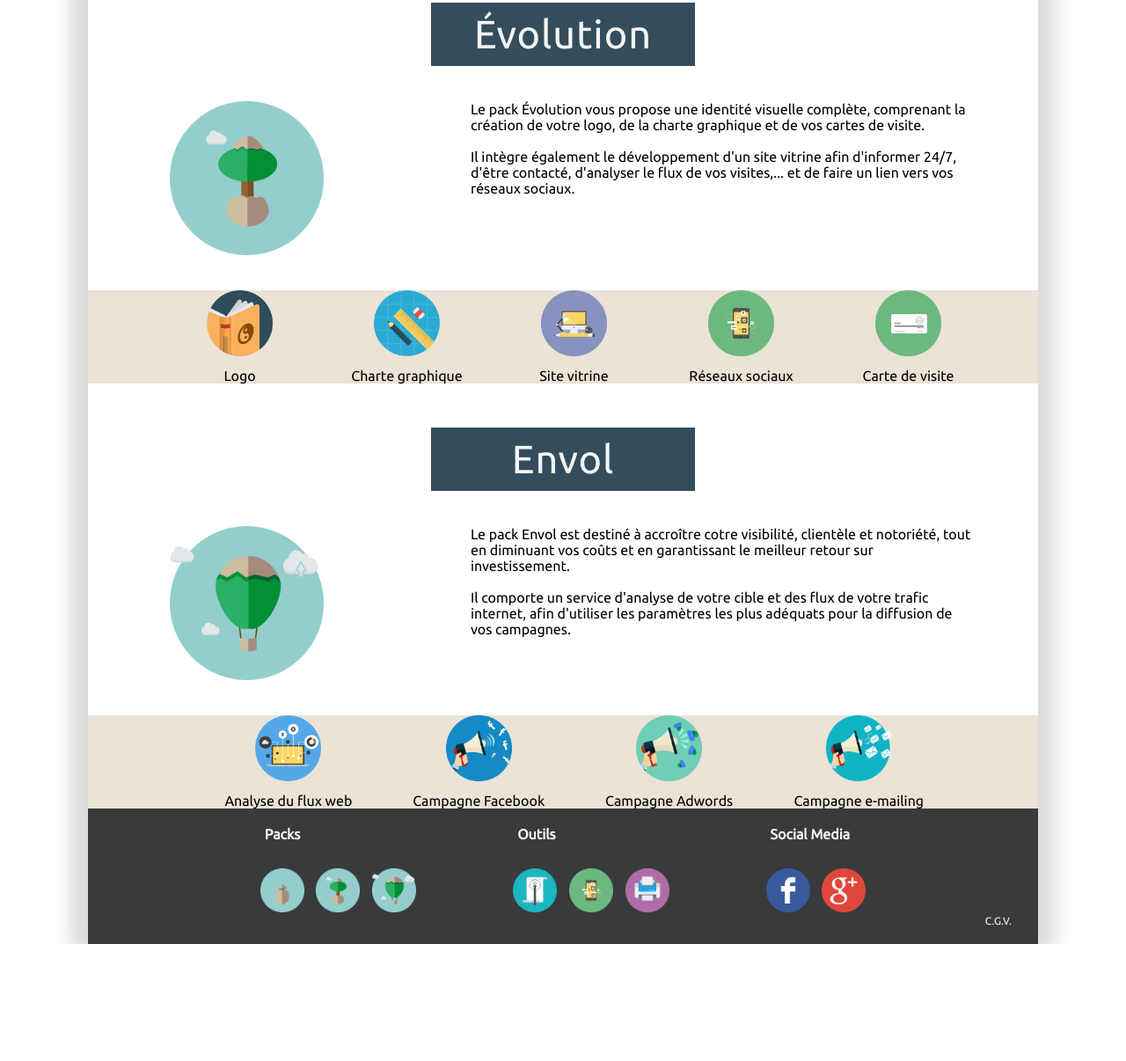
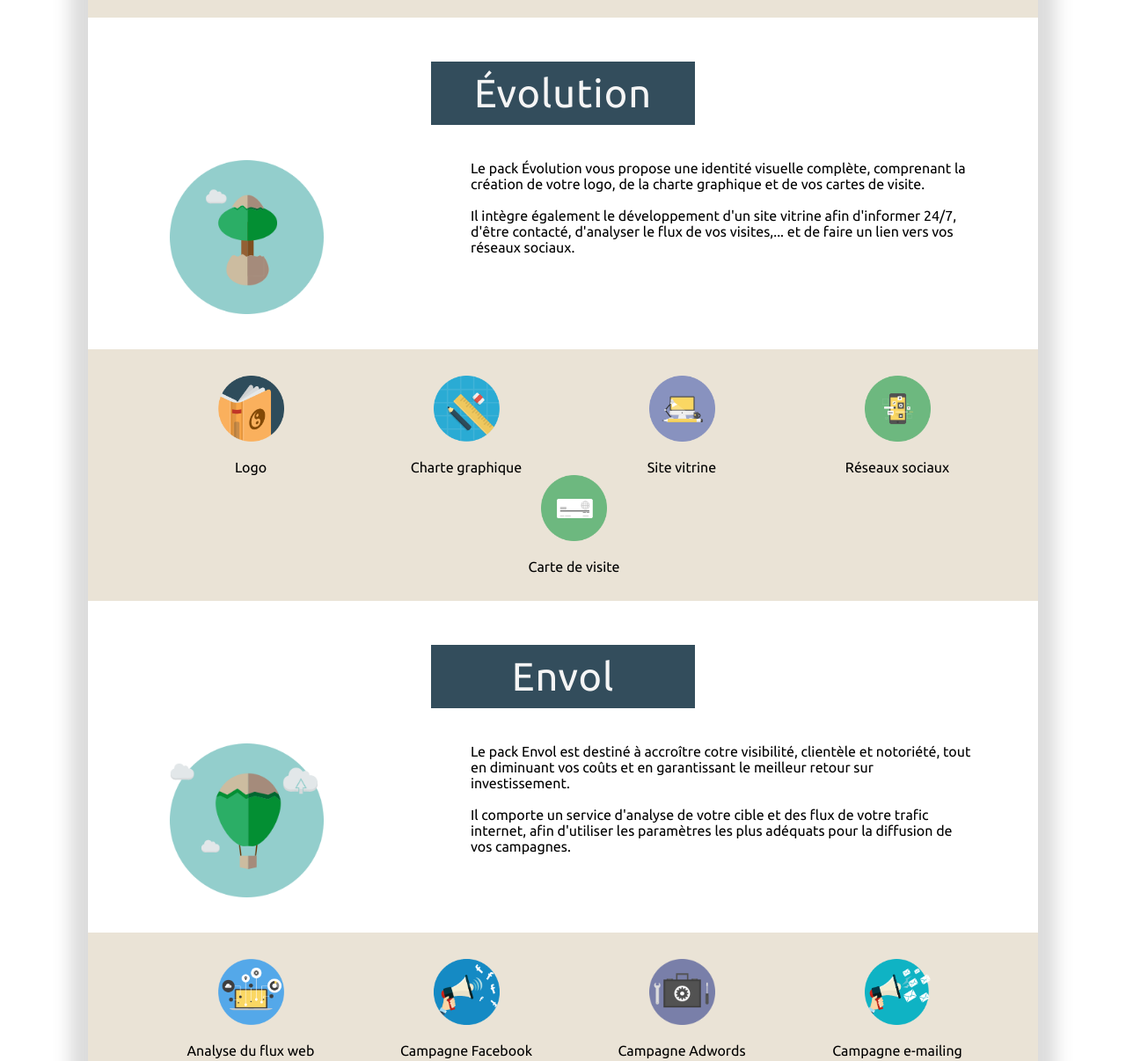
Before and after one commit to amanda-sail/youcommunik, a plain HTML site: page index.html in a window 1280 px wide. Shown: the part 830-2036 px from the top of the page at 88% size. Before the commit the page ends 1903 px from the top, so only its background shows below. Drawn offline with Linux system fonts and the light colour scheme.

Commit message:
correction du links

```diff
--- a/index.html
+++ b/index.html
@@ -220,7 +220,7 @@
                     <!--Campagne Adwords-->
                     <li>
                         <a href="">
-                            <img src="./public/img/icon-campagne-adwords.png" alt="Aller vers Campagne Adwords">Campagne Adwords
+                            <img src="./public/img/outils.png" alt="Aller vers Campagne Adwords">Campagne Adwords
                         </a>
                     </li>
                     <!--Campagne e-mailing-->
--- a/public/css/style.css
+++ b/public/css/style.css
@@ -144,33 +144,38 @@ section > .image > img {
 /*NOTE: You shouldn't use large margins because it plays with the pixels of your page. Better to put .image and .text as flex:1 and the section in a display-flex.*/
 /*Liens*/
 .links {
-    align-items: center;
-    justify-content: center;
     background-color: #EAE3D6;
+    padding: 30px;
 }
 .links > ul {
-    width: 80%;
-} /*
+    display: flex;
+    flex-wrap: wrap;
+    justify-content: space-around;
+    width: 100%;
+}
 #evolution > .links > ul {
     display: flex;
     flex-wrap: wrap;
 }
 #evolution > .links > ul > li {
-    flex: 25%;
-} */
+    flex: 20%;
+}
 .links > ul > li {
     text-transform: none;  /*removes uppercase*/
     font-size: 16px;
+    flex: 1;
 }
 .links > ul > li > a {
     color: black;
+    padding: 0;
+    display: flex;
+    flex-direction: column;
+    align-items: center;
 }
 .links > ul > li > a > img {
     height: 75px;
     width: 75px;
-    margin-left: 50px;
-    margin-right: 50px;
-    padding-bottom: 10px; /*gap b/n image & text*/
+    padding-bottom: 20px; /*gap b/n image & text*/
 }
 /*Articles finit*/
 
```
